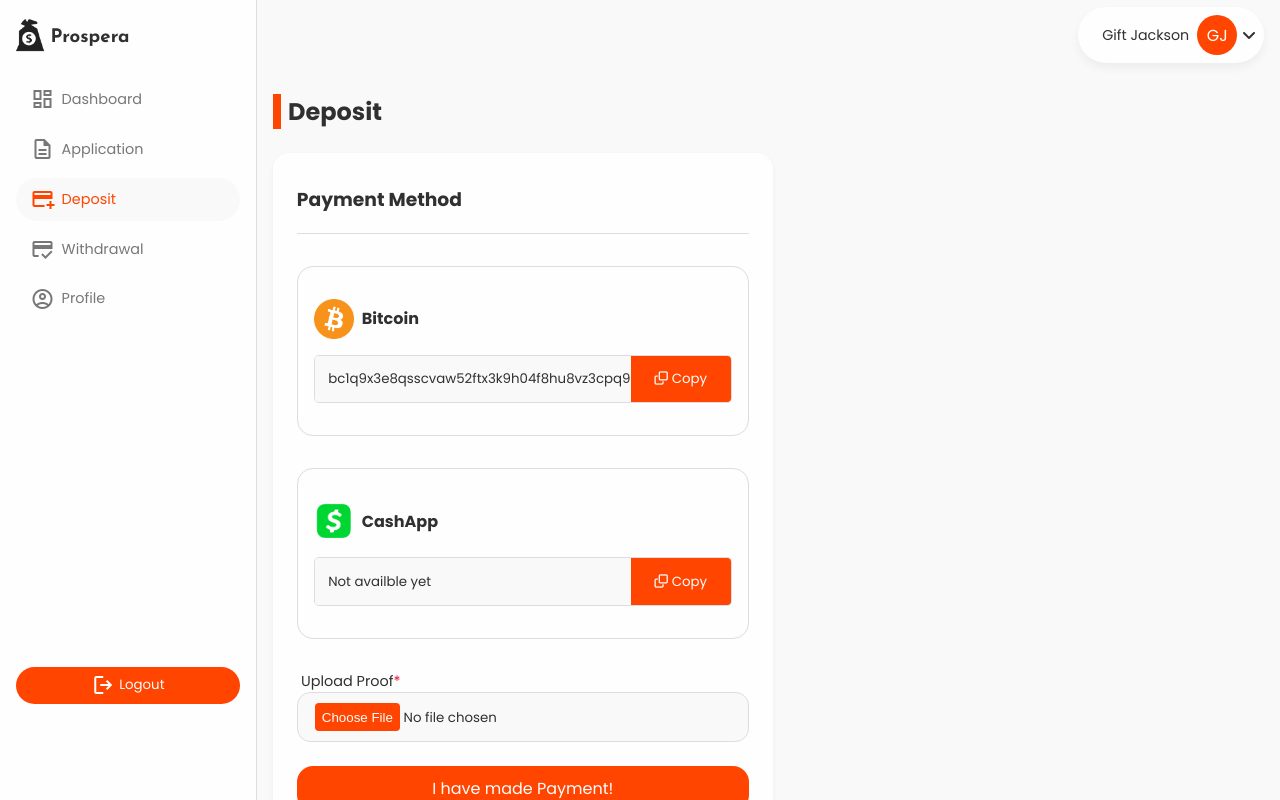
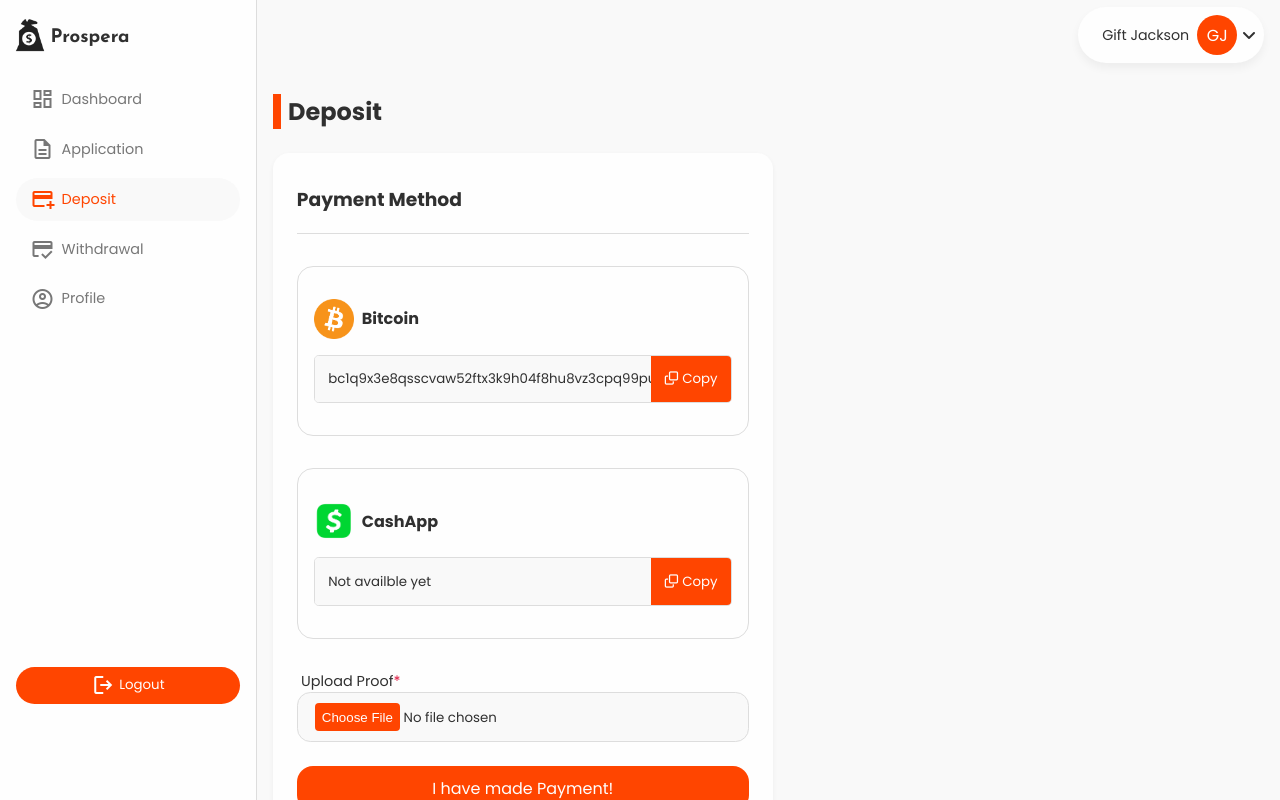
Before and after one commit to Gift-Jackson/Prospera, a React (Vite) app: page /account/1/deposit in a window 1280 px wide. Built offline with nearby package versions, Linux system fonts and the light colour scheme; the HTML template or start-up script is replaced by a standard one.

Commit message:
css wahala

```diff
--- a/src/Components/Dashboard/Styles/copyinput.module.css
+++ b/src/Components/Dashboard/Styles/copyinput.module.css
@@ -9,7 +9,7 @@
 .container input {
     background-color: var(--secondary);
     border: 0;
-    flex: 1;
+    width: 100%;
     padding-left: 1em;
 }
 
@@ -17,7 +17,6 @@
     background-color: var(--primary);
     border: 0;
     padding: 1em;
-    width: 100px;
     cursor: default;
     color: var(--white);
 }
```
